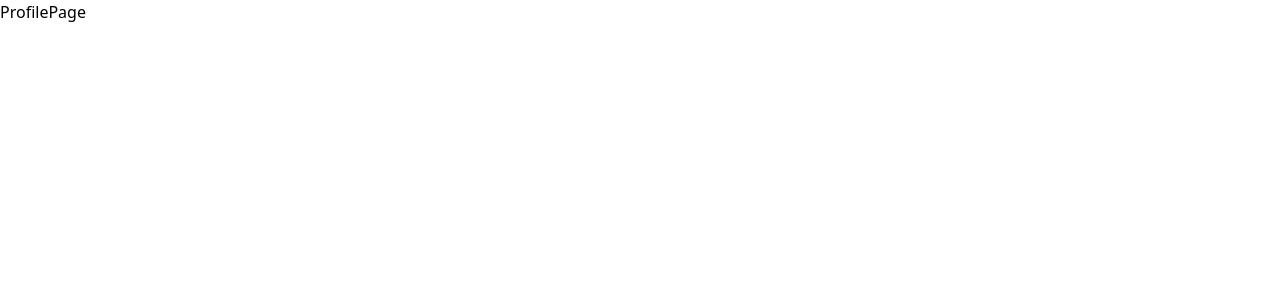
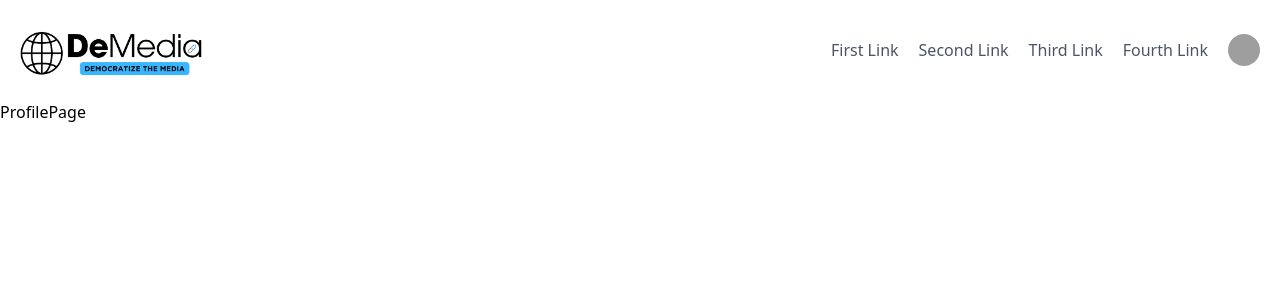
Before and after one commit to De-Media/frontend, a React (Create React App) app: page /profile in a window 1280 px wide. Shown: the top 300 px of the page. Built offline with nearby package versions, Linux system fonts and the light colour scheme; grey boxes are pictures that could not be loaded.

Commit message:
:art: Added layout

```diff
--- a/src/components/Header/Header.js
+++ b/src/components/Header/Header.js
@@ -1,52 +1,50 @@
-import React from 'react';
-import logo from '../../assets/images/full-logo.png';
-import { Menu, Transition } from '@headlessui/react';
+import React from "react";
+import logo from "../../assets/images/full-logo.png";
+import { Menu, Transition } from "@headlessui/react";
+import { Link } from "react-router-dom";
 
-function classNames(...classes) {
-	return classes.filter(Boolean).join(' ');
-}
-
-function Header() {
+const Header = () => {
   const onLogout = () => {
-		console.log('Logout called');
+    console.log("Logout called");
   };
 
   return (
-		<header class='text-gray-600 body-font'>
-			<div class='container mx-auto flex flex-wrap p-5 flex-col md:flex-row items-center'>
-				<a class='flex title-font font-medium items-center text-gray-900 mb-4 md:mb-0'>
-					<img src={logo} width={200} />
-				</a>
-				<nav class='md:ml-auto flex flex-wrap items-center text-base justify-center'>
-					<a class='mr-5 hover:text-gray-900'>First Link</a>
-					<a class='mr-5 hover:text-gray-900'>Second Link</a>
-					<a class='mr-5 hover:text-gray-900'>Third Link</a>
-					<a class='mr-5 hover:text-gray-900'>Fourth Link</a>
+    <header class="text-gray-600 body-font">
+      <div class="container mx-auto flex flex-wrap p-5 flex-col md:flex-row items-center">
+        <Link class="flex title-font font-medium items-center text-gray-900 mb-4 md:mb-0">
+          <img src={logo} width={200} alt="Logo" />
+        </Link>
+        <nav class="md:ml-auto flex flex-wrap items-center text-base justify-center">
+          <Link class="mr-5 hover:text-gray-900">First Link</Link>
+          <Link class="mr-5 hover:text-gray-900">Second Link</Link>
+          <Link class="mr-5 hover:text-gray-900">Third Link</Link>
+          <Link class="mr-5 hover:text-gray-900">Fourth Link</Link>
         </nav>
-				<Menu as='div' className='relative inline-block text-left'>
+        <Menu as="div" className="relative inline-block text-left">
           <div>
             <Menu.Button>
               <img
-								className='inline-block h-8 w-8 rounded-full ring-2 ring-white'
-								src='https://images.unsplash.com/photo-1491528323818-fdd1faba62cc?ixlib=rb-1.2.1&ixid=eyJhcHBfaWQiOjEyMDd9&auto=format&fit=facearea&facepad=2&w=256&h=256&q=80'
-								alt=''
+                className="inline-block h-8 w-8 rounded-full ring-2 ring-white"
+                src="https://images.unsplash.com/photo-1491528323818-fdd1faba62cc?ixlib=rb-1.2.1&ixid=eyJhcHBfaWQiOjEyMDd9&auto=format&fit=facearea&facepad=2&w=256&h=256&q=80"
+                alt=""
               />
             </Menu.Button>
           </div>
-
           <Transition
-						enter='transition ease-out duration-100'
-						enterFrom='transform opacity-0 scale-95'
-						enterTo='transform opacity-100 scale-100'
-						leave='transition ease-in duration-75'
-						leaveFrom='transform opacity-100 scale-100'
-						leaveTo='transform opacity-0 scale-95'>
-						<Menu.Items className='absolute right-0 z-10 mt-2 w-56 origin-top-right rounded-md bg-white shadow-lg ring-1 ring-black ring-opacity-5 focus:outline-none'>
-							<div className='py-1'>
+            enter="transition ease-out duration-100"
+            enterFrom="transform opacity-0 scale-95"
+            enterTo="transform opacity-100 scale-100"
+            leave="transition ease-in duration-75"
+            leaveFrom="transform opacity-100 scale-100"
+            leaveTo="transform opacity-0 scale-95"
+          >
+            <Menu.Items className="absolute right-0 z-10 mt-2 w-56 origin-top-right rounded-md bg-white shadow-lg ring-1 ring-black ring-opacity-5 focus:outline-none">
+              <div className="py-1">
                 <Menu.Item>
                   <a
-										href='/profile'
-										className={'text-gray-700 block px-4 py-2 text-sm'}>
+                    href="/profile"
+                    className={"text-gray-700 block px-4 py-2 text-sm"}
+                  >
                     Profile
                   </a>
                 </Menu.Item>
@@ -54,8 +52,9 @@ function Header() {
                   <button
                     onClick={onLogout}
                     className={
-											'text-gray-700 block w-full px-4 py-2 text-left text-sm'
-										}>
+                      "text-gray-700 block w-full px-4 py-2 text-left text-sm"
+                    }
+                  >
                     Sign out
                   </button>
                 </Menu.Item>
@@ -66,6 +65,6 @@ function Header() {
       </div>
     </header>
   );
-}
+};
 
 export default Header;
--- /dev/null
+++ b/src/components/Layout/Layout.js
@@ -0,0 +1,13 @@
+import React from "react";
+import Header from "../Header";
+
+const Layout = ({ children }) => {
+  return (
+    <>
+      <Header />
+      {children}
+    </>
+  );
+};
+
+export default Layout;
--- /dev/null
+++ b/src/components/Layout/index.js
@@ -0,0 +1,3 @@
+import Layout from "./Layout";
+
+export default Layout;
--- a/src/pages/HomePage/HomePage.js
+++ b/src/pages/HomePage/HomePage.js
@@ -1,12 +1,12 @@
-import React from 'react';
-import Header from '../../components/Header';
+import React from "react";
+import Layout from "../../components/Layout";
 
 const HomePage = () => {
-	return (
-		<div>
-			<Header />
-		</div>
-	);
+  return (
+    <Layout>
+      <h1>HomePage</h1>
+    </Layout>
+  );
 };
 
 export default HomePage;
--- a/src/pages/LoginPage/LoginPage.js
+++ b/src/pages/LoginPage/LoginPage.js
@@ -1,7 +1,8 @@
 import React from "react";
+import Layout from "../../components/Layout";
 
 const LoginPage = () => {
-  return <div>Login Page</div>;
+  return <Layout>Login Page</Layout>;
 };
 
 export default LoginPage;
--- a/src/pages/ProfilePage/ProfilePage.js
+++ b/src/pages/ProfilePage/ProfilePage.js
@@ -1,7 +1,8 @@
-import React from 'react';
+import React from "react";
+import Layout from "../../components/Layout";
 
 function ProfilePage() {
-	return <div>ProfilePage</div>;
+  return <Layout>ProfilePage</Layout>;
 }
 
 export default ProfilePage;
```
Also changed, not shown: 1 other file (tests, documents, lock files or other folders). Lines whose indentation alone changed are shown as unchanged.
